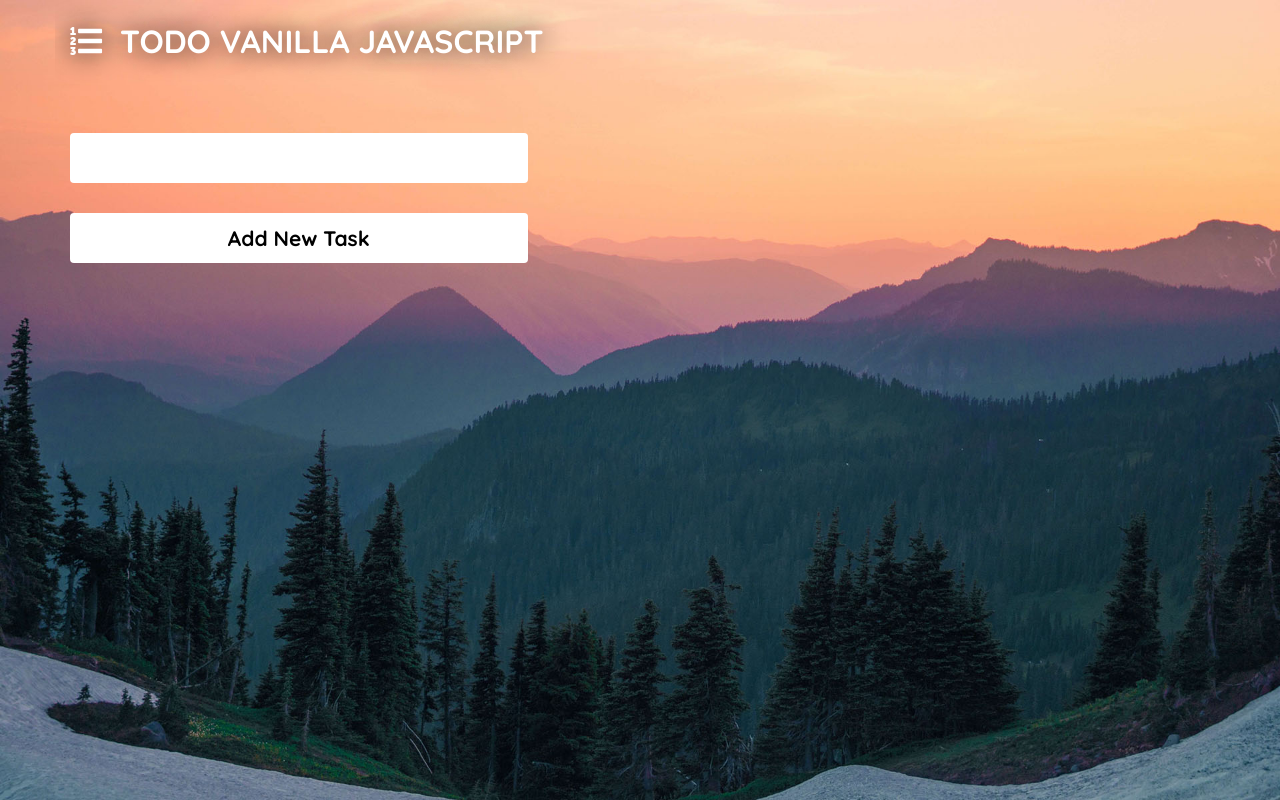
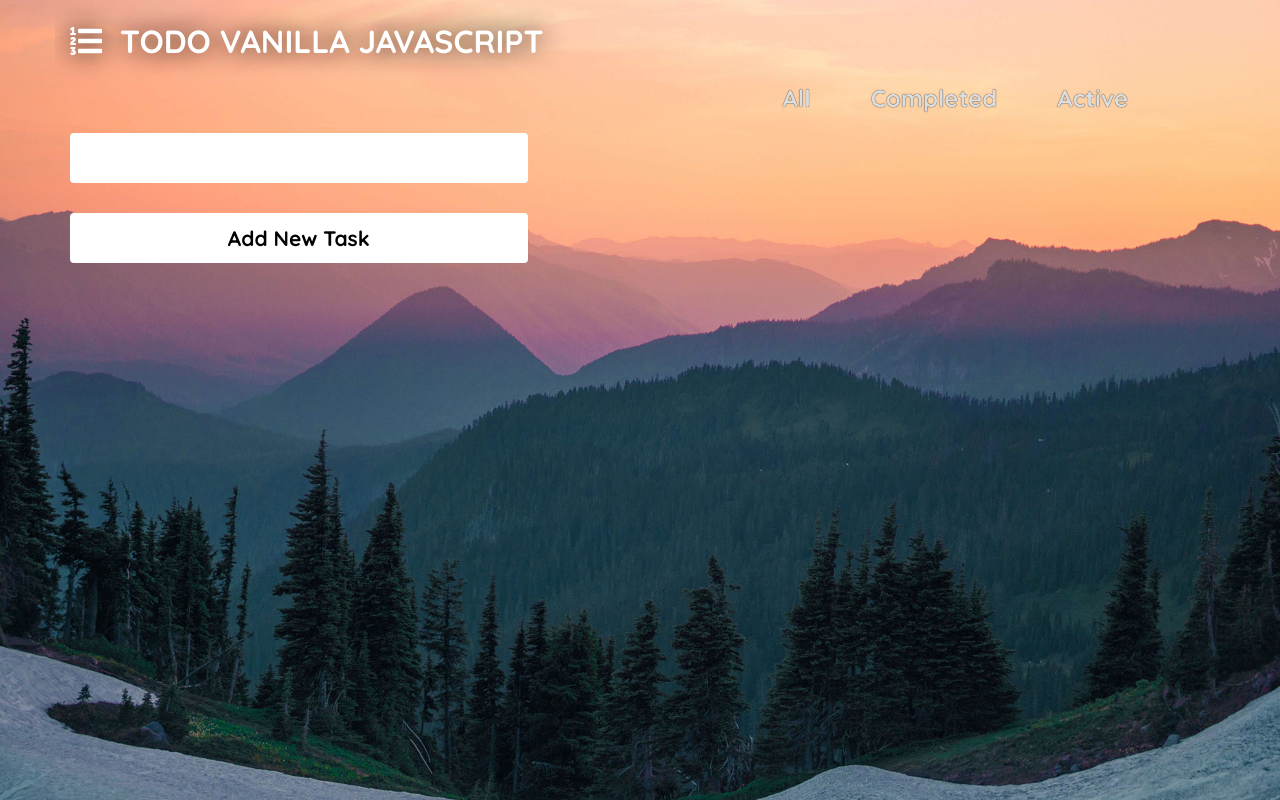
Before and after one commit to istiaqhossain/todo--vanilla--javascript, a plain HTML site: page index.html in a window 1280 px wide. Drawn offline with Linux system fonts and the light colour scheme.

Commit message:
rending layout

```diff
--- a/css/style.css
+++ b/css/style.css
@@ -15,6 +15,7 @@ Body
 xx:  Typography
 xx:  Header
 xx:  Form Wrapper
+xx:  List Wrapper
 -------------------------------------------------------------------*/
 
 
@@ -61,6 +62,15 @@ button[type=button].iform--control {
     font-family: 'Quicksand', sans-serif;
 }
 
+.list--unstyled {
+  margin: 0;
+  padding: 0;
+  list-style: none;
+}
+.list--unstyled li {
+  display: inline-block;
+}
+
 
 /* ----------------------------------------- *\
    xx: Header
@@ -85,6 +95,18 @@ h1.page--title:before {
 /* ----------------------------------------- *\
    xx: Form Wrapper
 \* ----------------------------------------- */
-.itodo--list--inner--wrapper {
+.itodo--form--inner--wrapper {
     padding: 50px 0 0 0;
 }
+
+/* ----------------------------------------- *\
+   xx: List Wrapper
+\* ----------------------------------------- */
+.ifilter--wrapper li {
+    color: #ddd;
+    margin: 0 30px;
+    font-size: 24px;
+    cursor: pointer;
+    font-weight: bold;
+    text-shadow: 0 0 1px rgba(0,0,0,0.98);
+}
--- a/js/app.js
+++ b/js/app.js
@@ -30,17 +30,31 @@ function building_layout(){
 	create_dom('.page--content--container','div',[['class','icontainer']]);
 	// irow
 	create_dom('.page--content--container .icontainer','div',[['class','irow']]);
-	// icol--6 itodo--form--wrapper
+	// icol--5 itodo--form--wrapper
 	create_dom('.page--content--container .icontainer .irow','div',[['class','icol--5 itodo--form--wrapper']]);
-	// icol--6 itodo--list--wrapper
-	create_dom('.page--content--container .icontainer .irow','div',[['class','icol--7 itodo--list--wrapper']]);
+	// icol--2
+	create_dom('.page--content--container .icontainer .irow','div',[['class','icol--2']]);
+	// icol--5 itodo--list--wrapper
+	create_dom('.page--content--container .icontainer .irow','div',[['class','icol--5 itodo--list--wrapper']]);
+
+	// itodo--form--inner--wrapper
+	create_dom('.itodo--form--wrapper','div',[['class','itodo--form--inner--wrapper']]);
+	// iform--control itask--name
+	create_dom('.itodo--form--wrapper .itodo--form--inner--wrapper','input',[['type','text'],['class','iform--control itask--name']]);
+	// iform--control itask--button
+	create_dom('.itodo--form--wrapper .itodo--form--inner--wrapper','button',[['type','button'],['class','iform--control itask--button']]).innerHTML = 'Add New Task';
 
 	// itodo--list--inner--wrapper
-	create_dom('.itodo--form--wrapper','div',[['class','itodo--list--inner--wrapper']]);
-	// iform--control itask--name
-	create_dom('.itodo--form--wrapper .itodo--list--inner--wrapper','input',[['type','text'],['class','iform--control itask--name']]);
-	// iform--control itask--button
-	create_dom('.itodo--form--wrapper .itodo--list--inner--wrapper','button',[['type','button'],['class','iform--control itask--button']]).innerHTML = 'Add New Task';
+	create_dom('.itodo--list--wrapper','div',[['class','itodo--list--inner--wrapper']]);
+	// list-unstyled
+	create_dom('.itodo--list--wrapper .itodo--list--inner--wrapper','ul',[['class','ifilter--wrapper list--unstyled']]);
+	// li
+	create_dom('.itodo--list--wrapper .itodo--list--inner--wrapper .ifilter--wrapper','li',[['class','all--tasks']]).innerHTML = 'All';
+	// li
+	create_dom('.itodo--list--wrapper .itodo--list--inner--wrapper .ifilter--wrapper','li',[['class','completed--tasks']]).innerHTML = 'Completed';
+	// li
+	create_dom('.itodo--list--wrapper .itodo--list--inner--wrapper .ifilter--wrapper','li',[['class','active--tasks']]).innerHTML = 'Active';
+
 }
 
 /**
```
